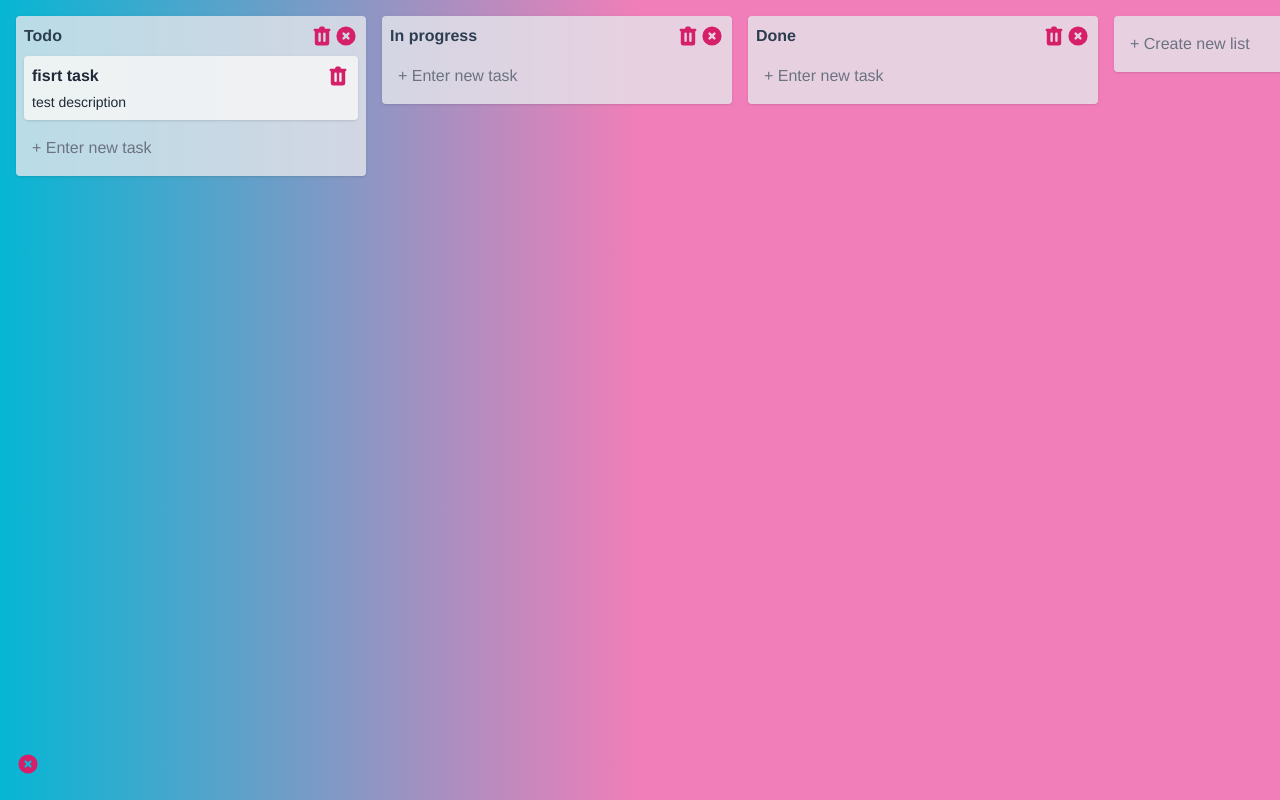
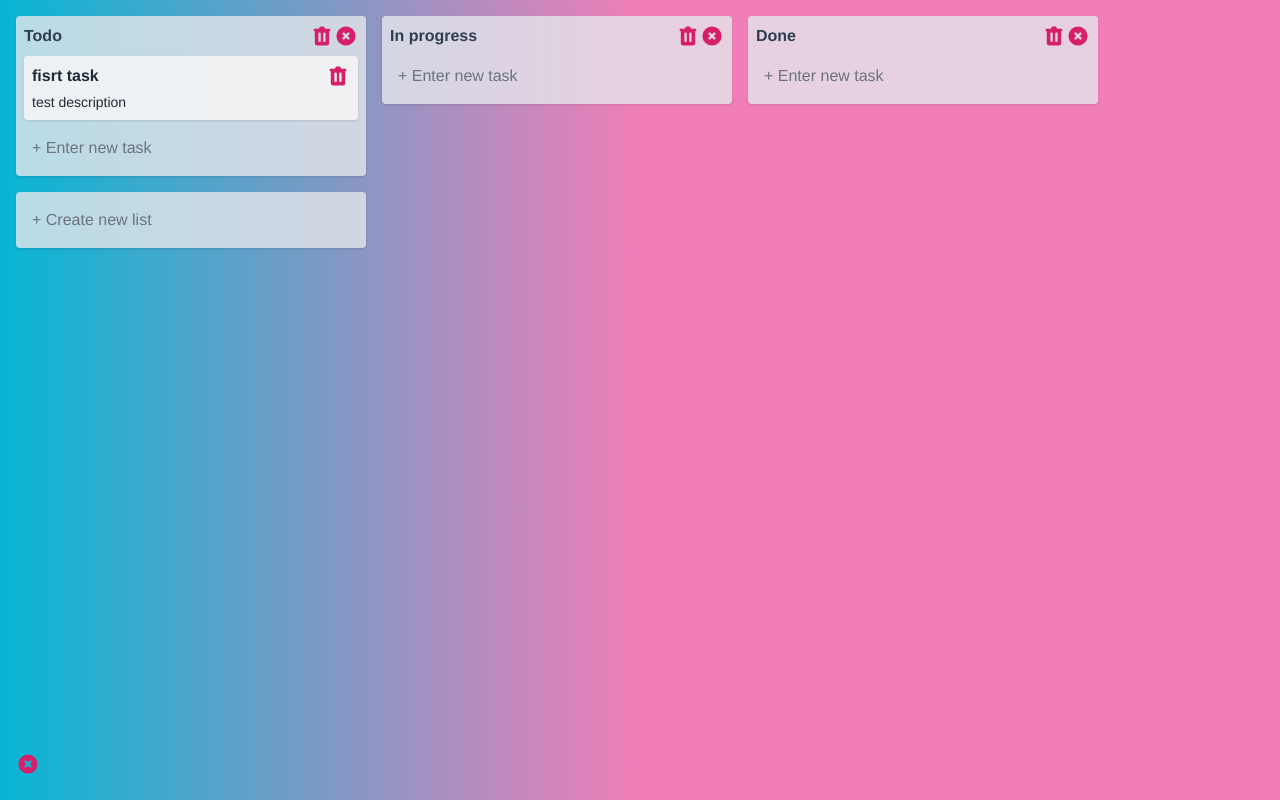
Before and after one commit to 2kpaul/daily_board_app_vuejs, a Vue app: page / in a window 1280 px wide. Built offline with nearby package versions, Linux system fonts and the light colour scheme.

Commit message:
fix width bug

```diff
--- a/src/assets/tailwind.css
+++ b/src/assets/tailwind.css
@@ -5,12 +5,11 @@
 @tailwind utilities;
 
 .board {
-    @apply p-4 h-screen overflow-auto w-full
+    @apply p-4 h-screen overflow-auto w-screen
     bg-gradient-to-r
     from-cyan-500
     via-pink-400
     to-pink-400
-
   }
 .task-bg {
     @apply inset-0 absolute;
@@ -18,7 +17,7 @@
 }
 
 .column {
-    @apply bg-gray-200/80 p-2 mr-4 text-left shadow rounded;
+    @apply bg-gray-200/80 p-2 mr-4 text-left shadow rounded mb-4;
     min-width: 350px;
 }
 
--- a/src/views/Board.vue
+++ b/src/views/Board.vue
@@ -1,6 +1,6 @@
 <template>
   <div class="board">
-    <div class="flex flex-row items-start">
+    <div class="flex flex-row items-start flex-wrap">
       <board-column
         v-for="(column, columnIndex) in board.columns"
         :key="columnIndex"
```
